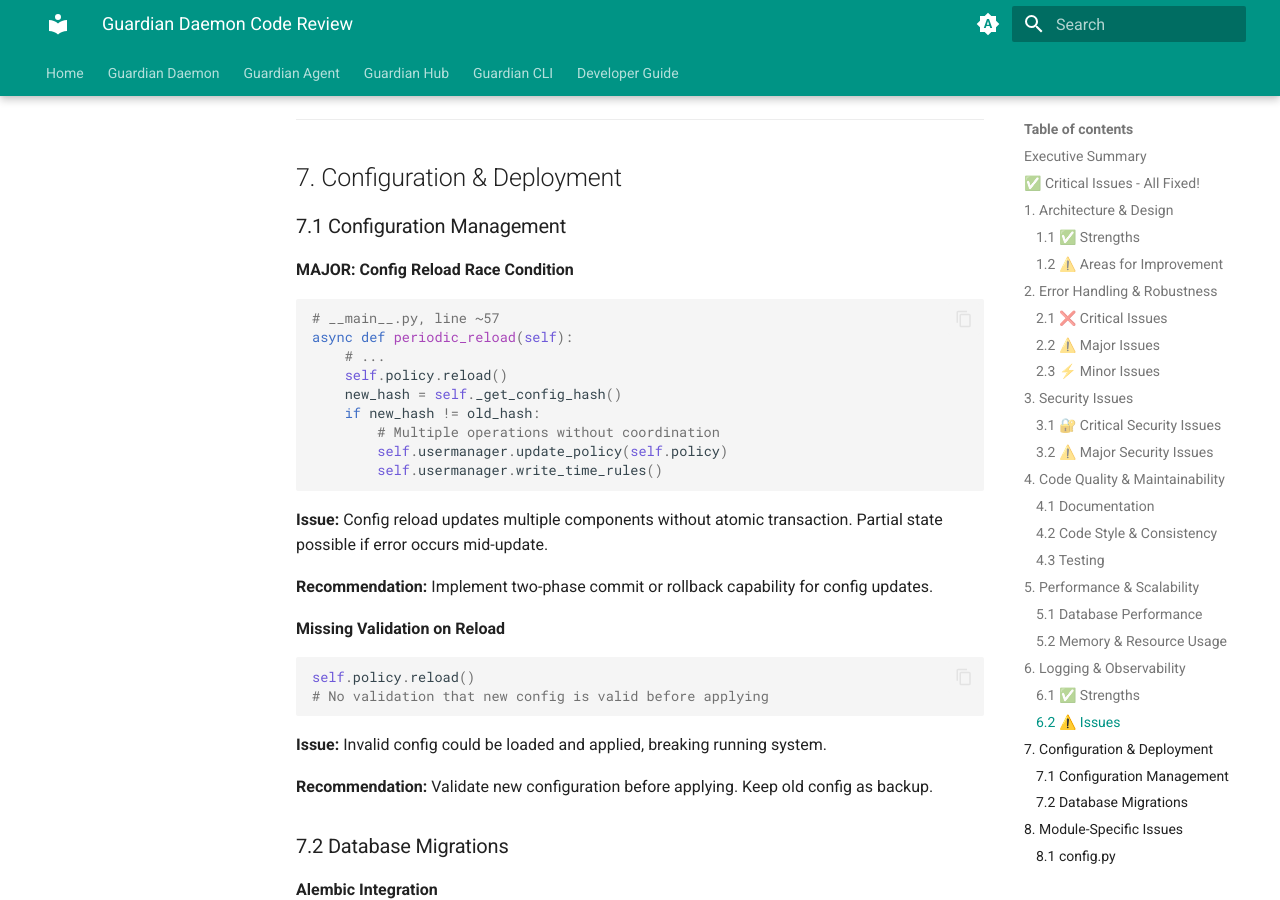
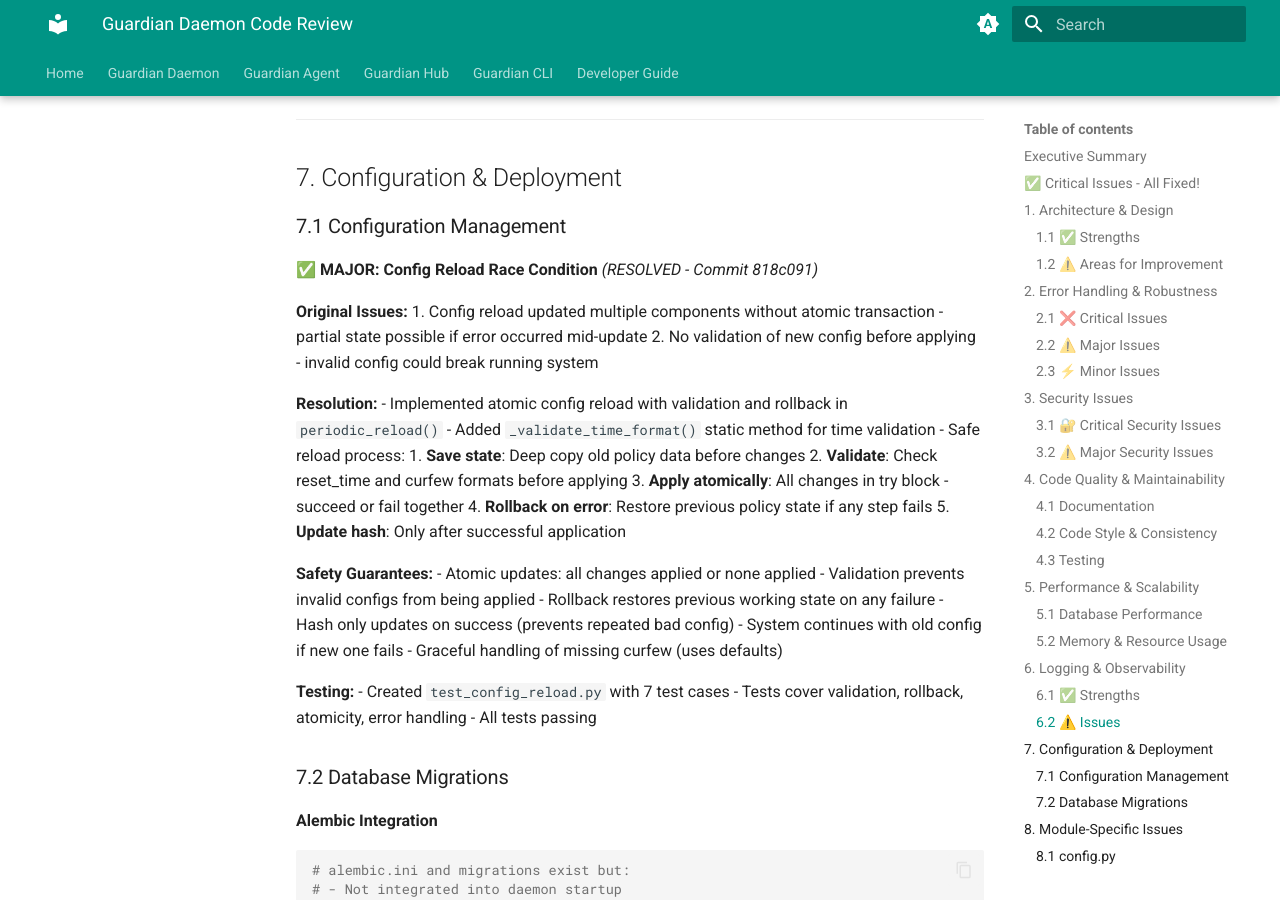
Before and after one commit to familyguardian/guardian, an MkDocs documentation site: the page built from docs/developer/code_review_guardian_daemon.md, in a window 1280 px wide and 900 px high, scrolled down 14252 px. Built offline with MkDocs 1.6.1 and Material for MkDocs 9.7.7, drawn with Linux system fonts in a browser that asks for light colours.

Commit message:
docs: mark Major Issue #7 (Config Reload Race Condition) as resolved

````diff
--- a/docs/developer/code_review_guardian_daemon.md
+++ b/docs/developer/code_review_guardian_daemon.md
@@ -680,32 +680,34 @@ logger.debug(f"Updating session {session_id} for {username}: ...")
 
 ### 7.1 Configuration Management
 
-**MAJOR: Config Reload Race Condition**
-```python
-# __main__.py, line ~57
-async def periodic_reload(self):
-    # ...
-    self.policy.reload()
-    new_hash = self._get_config_hash()
-    if new_hash != old_hash:
-        # Multiple operations without coordination
-        self.usermanager.update_policy(self.policy)
-        self.usermanager.write_time_rules()
-```
+**✅ MAJOR: Config Reload Race Condition** *(RESOLVED - Commit 818c091)*
 
-**Issue:** Config reload updates multiple components without atomic transaction. Partial state possible if error occurs mid-update.
+**Original Issues:**
+1. Config reload updated multiple components without atomic transaction - partial state possible if error occurred mid-update
+2. No validation of new config before applying - invalid config could break running system
 
-**Recommendation:** Implement two-phase commit or rollback capability for config updates.
+**Resolution:**
+- Implemented atomic config reload with validation and rollback in `periodic_reload()`
+- Added `_validate_time_format()` static method for time validation
+- Safe reload process:
+  1. **Save state**: Deep copy old policy data before changes
+  2. **Validate**: Check reset_time and curfew formats before applying
+  3. **Apply atomically**: All changes in try block - succeed or fail together
+  4. **Rollback on error**: Restore previous policy state if any step fails
+  5. **Update hash**: Only after successful application
 
-**Missing Validation on Reload**
-```python
-self.policy.reload()
-# No validation that new config is valid before applying
-```
+**Safety Guarantees:**
+- Atomic updates: all changes applied or none applied
+- Validation prevents invalid configs from being applied
+- Rollback restores previous working state on any failure
+- Hash only updates on success (prevents repeated bad config)
+- System continues with old config if new one fails
+- Graceful handling of missing curfew (uses defaults)
 
-**Issue:** Invalid config could be loaded and applied, breaking running system.
-
-**Recommendation:** Validate new configuration before applying. Keep old config as backup.
+**Testing:**
+- Created `test_config_reload.py` with 7 test cases
+- Tests cover validation, rollback, atomicity, error handling
+- All tests passing
 
 ### 7.2 Database Migrations
 
````
